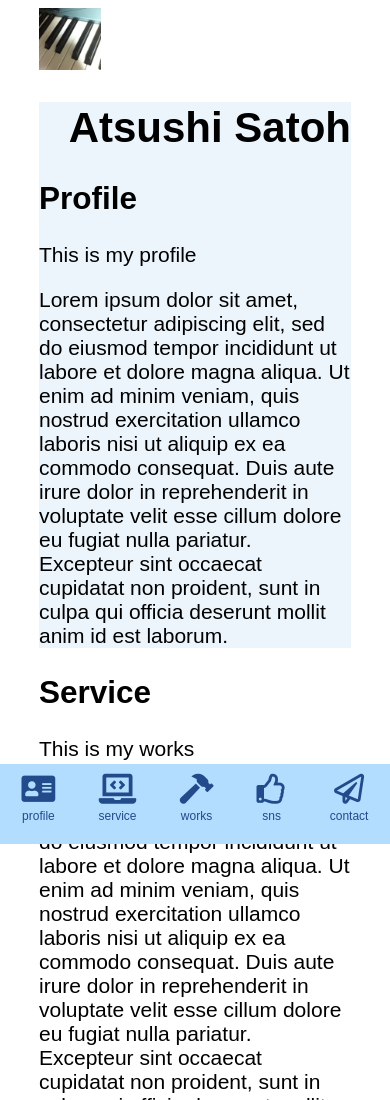
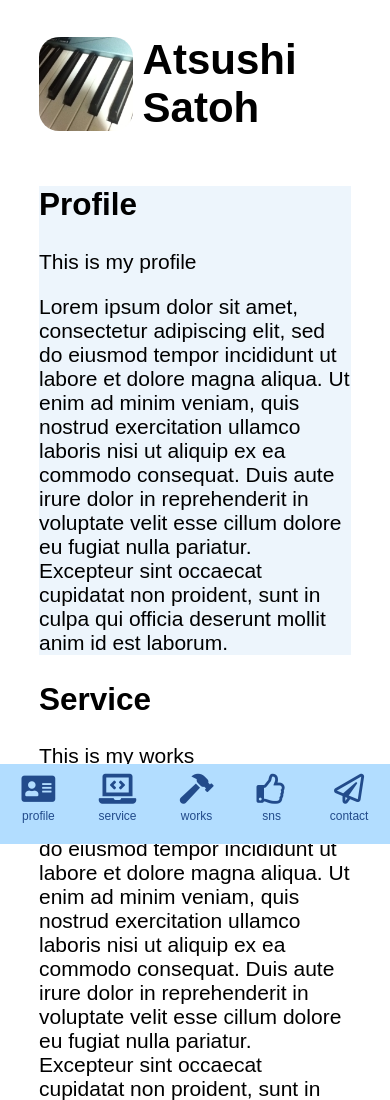
Before and after one commit to Atsushikeys/myPortfolio, a plain HTML site: page index.html in a window 390 px wide. Shown: the top 1100 px of the page. Drawn offline with Linux system fonts and the light colour scheme.

Commit message:
Change top view

```diff
--- a/index.html
+++ b/index.html
@@ -14,8 +14,10 @@
   <body>
     <div id="main-container">
       <header>
-        <img id="topIcon" src="img/key.jpg" alt="iconPhoto" />
-        <h1>Atsushi Satoh</h1>
+        <div id='topContent'>
+          <img id="topIconImg" src="img/key.jpg" alt="iconPhoto" />
+          <h1>Atsushi Satoh</h1>
+        </div>
         <nav class="spnav">
           <ul>
             <li>
--- a/src/styles.css
+++ b/src/styles.css
@@ -13,20 +13,36 @@ body {
   margin-bottom: 100px;
 }
 
+/* トップ部分スタイリング */
+#topContent{
+  display: flex;
+  flex-direction: row;
+  align-items: center;
+}
+
+/* 色分け */
+
 section:nth-child(2n) {
   background: #edf5fc;
 }
 
-#topIcon {
-  width: 20%;
-  height: 20%;
-}
 
-h1 {
-  float: right;
-}
+/* スマホ用スタイルここから */
 
 @media (max-width: 720px) {
+
+  #topIconImg {
+    width: 30%;
+    height: 30%;
+    border-radius: 20px;
+    margin-right: 10px;
+    flex-shrink: 5;
+  }
+
+
+
+
+
   .spnav {
     position: fixed;
     display: flex;
```
